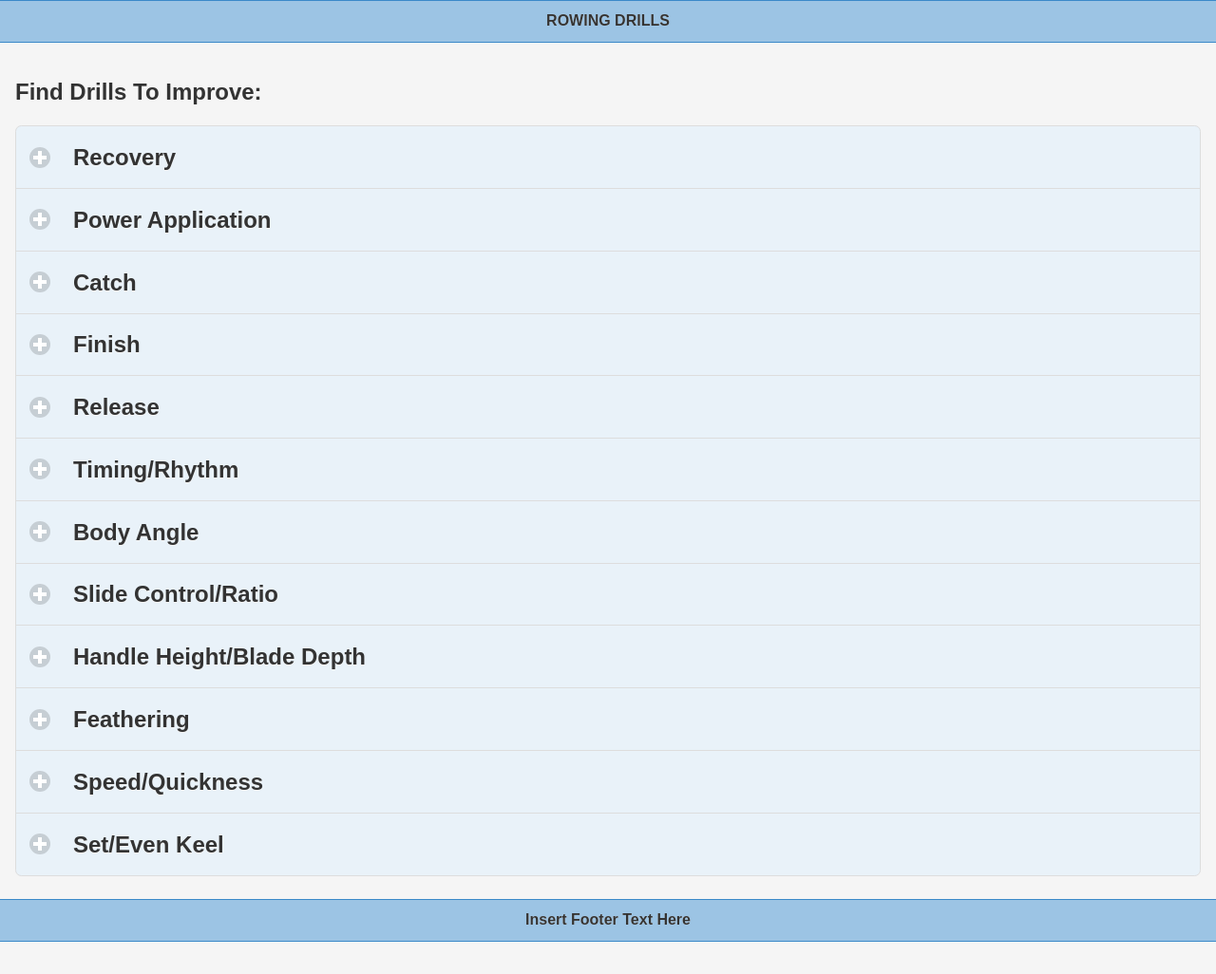
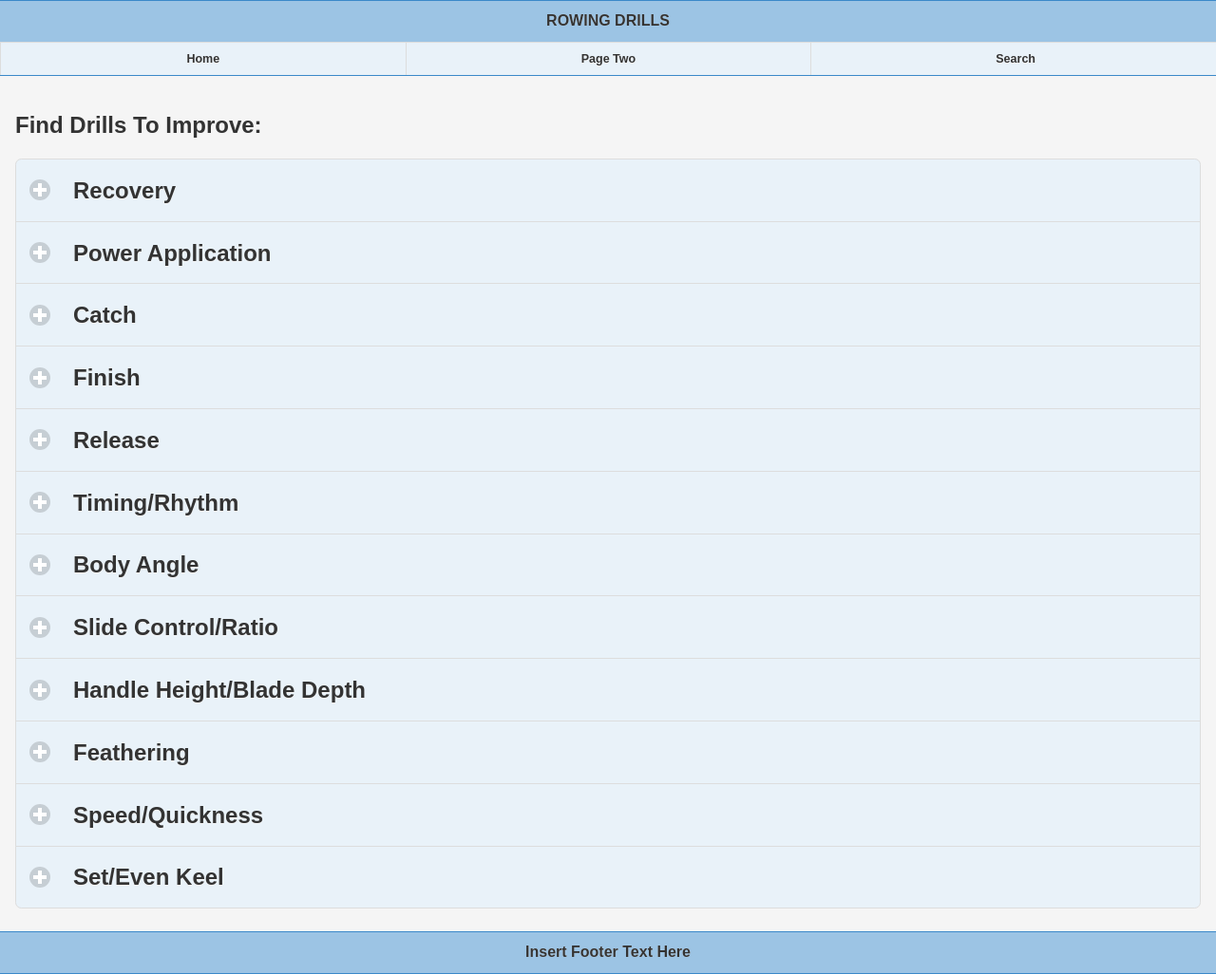
Before and after one commit to Gonzo427/drills-ap, a plain HTML site: page index.html in a window 1280 px wide. Shown: the whole page at 95% size. Before the commit the page ends 992 px from the top, so only its background shows below. Drawn offline with Linux system fonts and the light colour scheme.

Commit message:
Added header nav

```diff
--- a/index.html
+++ b/index.html
@@ -13,6 +13,13 @@
 <section data-role="page" id="pageone" >
   <div data-role="header" data-position="inline">
       <h1>ROWING DRILLS</h1>
+      <div data-role="navbar">
+        <ul>
+          <li><a href="#anylink">Home</a></li>
+          <li><a href="#anylink">Page Two</a></li>
+          <li><a href="#anylink">Search</a></li>
+        </ul>
+    </div>
   </div>
 
   <div data-role="main" class="ui-content">
```
